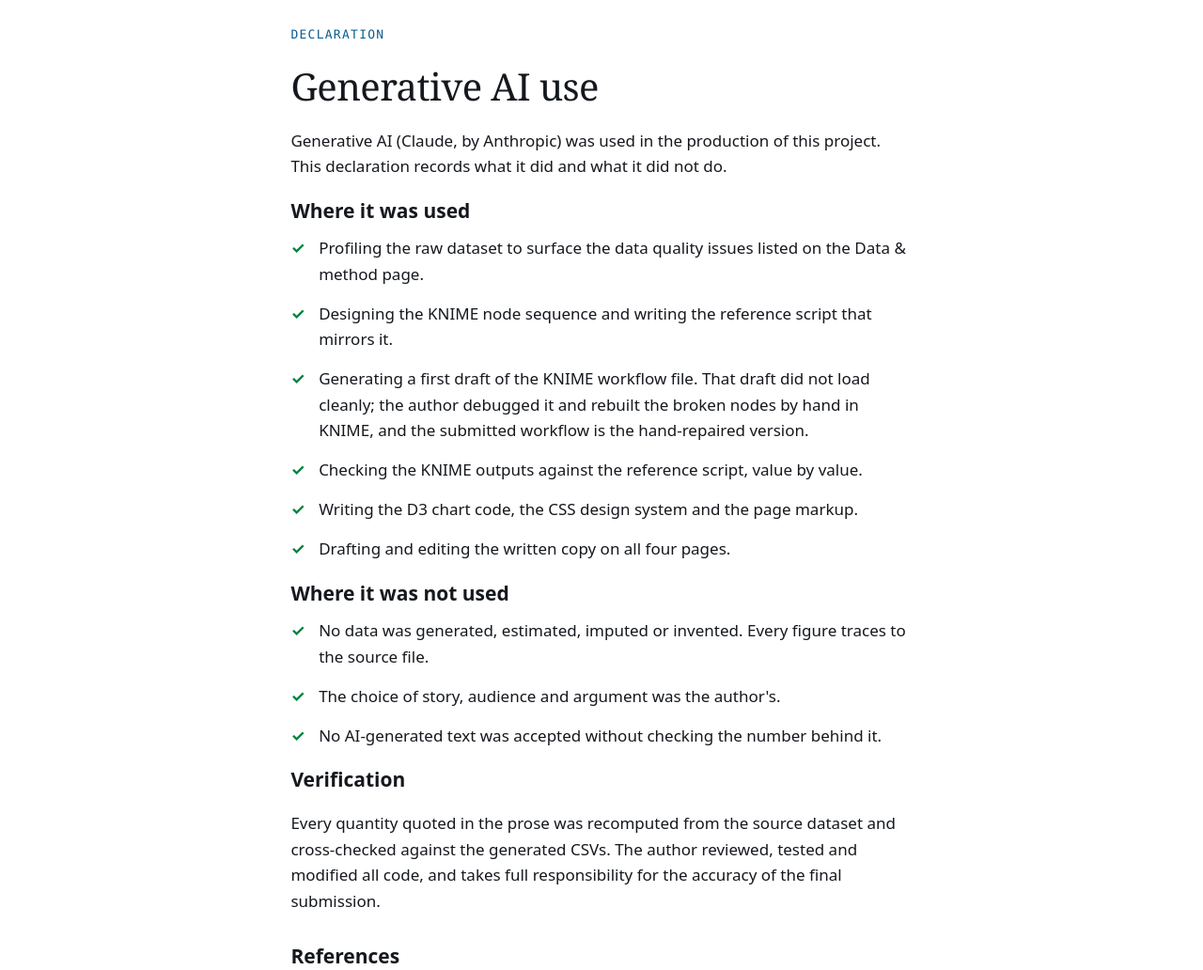
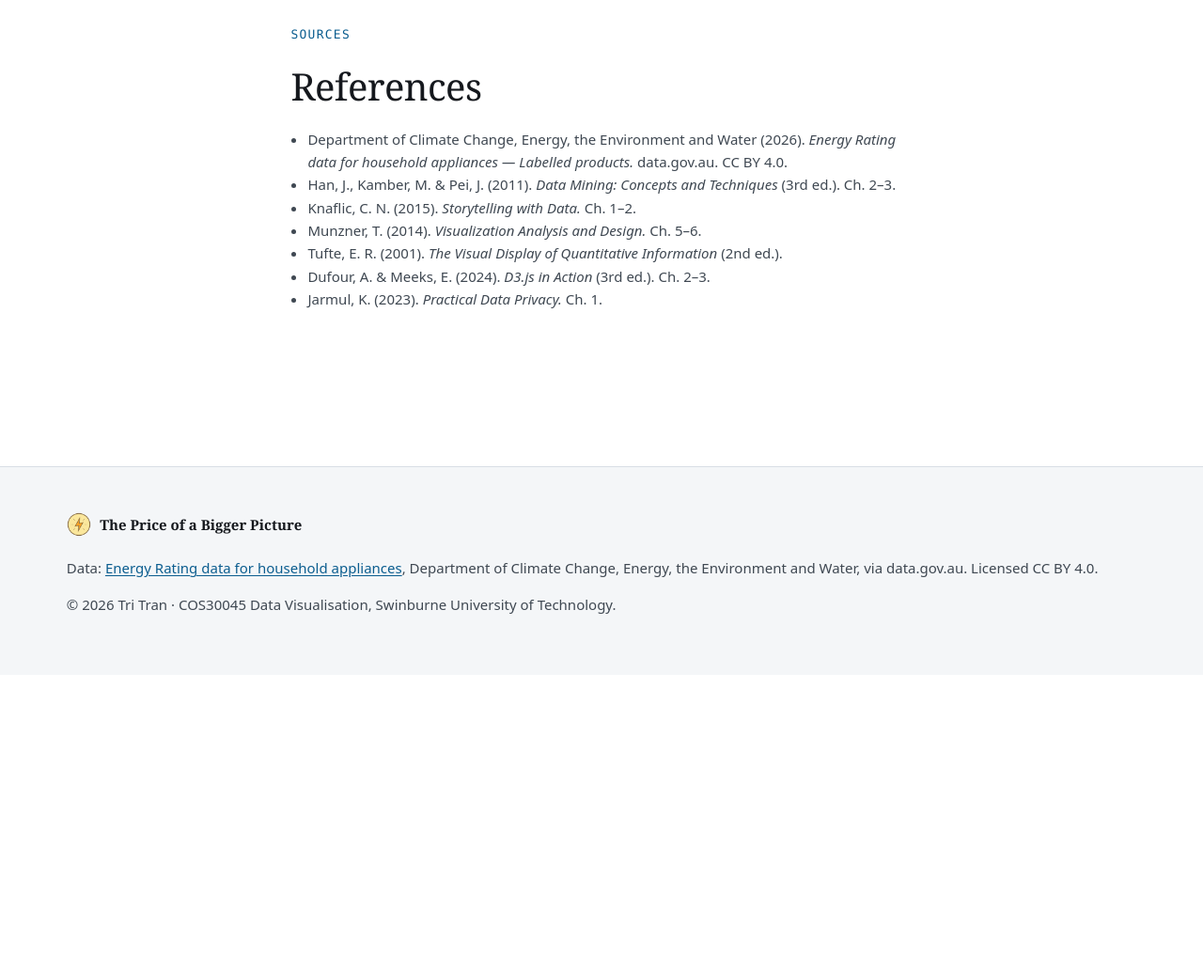
Before and after one commit to default19-debug/COS30045_demo1, a plain HTML site: page about.html in a window 1280 px wide. Shown: the part 3800-4832 px from the top of the page at 94% size. After the commit the page ends 4518 px from the top, so only its background shows below. Drawn offline with Linux system fonts and the light colour scheme.

Commit message:
Remove the generative AI declaration from the website
The declaration is submitted as a separate file, so the About section and the footer acknowledgement on the Story, Explore and Data pages are removed. References stay on the About page.

```diff
--- a/about.html
+++ b/about.html
@@ -4,7 +4,7 @@
   <meta charset="UTF-8">
   <meta name="viewport" content="width=device-width, initial-scale=1.0">
   <title>About this project</title>
-  <meta name="description" content="Who this data story is for, what it is trying to achieve, the design decisions behind it, and the generative AI declaration.">
+  <meta name="description" content="Who this data story is for, what it is trying to achieve, and the design decisions behind it.">
   <link rel="icon" href="assets/img/PowerIcon.png" type="image/png">
   <link rel="stylesheet" href="assets/css/styles.css">
 </head>
@@ -227,46 +227,11 @@
       </div>
     </section>
 
-    <!-- ============ GENAI ============ -->
+    <!-- ============ REFERENCES ============ -->
     <section class="section">
       <div class="wrap wrap--text stack">
-        <span class="eyebrow">Declaration</span>
-        <h2>Generative AI use</h2>
-
-        <p>
-          Generative AI (Claude, by Anthropic) was used in the production of this project. This
-          declaration records what it did and what it did not do.
-        </p>
-
-        <h3>Where it was used</h3>
-        <ul class="tick-list">
-          <li>Profiling the raw dataset to surface the data quality issues listed on the Data &amp;
-              method page.</li>
-          <li>Designing the KNIME node sequence and writing the reference script that mirrors it.</li>
-          <li>Generating a first draft of the KNIME workflow file. That draft did not load cleanly;
-              the author debugged it and rebuilt the broken nodes by hand in KNIME, and the submitted
-              workflow is the hand-repaired version.</li>
-          <li>Checking the KNIME outputs against the reference script, value by value.</li>
-          <li>Writing the D3 chart code, the CSS design system and the page markup.</li>
-          <li>Drafting and editing the written copy on all four pages.</li>
-        </ul>
-
-        <h3>Where it was not used</h3>
-        <ul class="tick-list">
-          <li>No data was generated, estimated, imputed or invented. Every figure traces to the
-              source file.</li>
-          <li>The choice of story, audience and argument was the author's.</li>
-          <li>No AI-generated text was accepted without checking the number behind it.</li>
-        </ul>
-
-        <h3>Verification</h3>
-        <p>
-          Every quantity quoted in the prose was recomputed from the source dataset and cross-checked
-          against the generated CSVs. The author reviewed, tested and modified all code, and takes
-          full responsibility for the accuracy of the final submission.
-        </p>
-
-        <h3 style="margin-top:var(--sp-5)">References</h3>
+        <span class="eyebrow">Sources</span>
+        <h2>References</h2>
         <ul class="small muted" style="padding-left:1.2em">
           <li>Department of Climate Change, Energy, the Environment and Water (2026).
               <em>Energy Rating data for household appliances &mdash; Labelled products.</em> data.gov.au. CC BY 4.0.</li>
--- a/assets/css/styles.css
+++ b/assets/css/styles.css
@@ -446,12 +446,6 @@ dl.meta dd { margin: 0; }
 .site-footer__top { display: flex; align-items: center; gap: var(--sp-2); margin-bottom: var(--sp-4); }
 .site-footer__top img { width: 26px; height: 26px; }
 .site-footer__top strong { font-family: var(--font-display); font-weight: 600; color: var(--ink); }
-.site-footer__ack {
-  margin-top: var(--sp-4); padding-top: var(--sp-4);
-  border-top: 1px solid var(--rule);
-  font-size: var(--fs-xs); color: var(--ink-3); max-width: 80ch;
-}
-
 /* --- Print ---------------------------------------------------------------- */
 @media print {
   .site-header, .theme-toggle, .controls, .skip-link { display: none; }
```
Also changed, not shown: data.html (+0 -7 lines), explore.html (+0 -7 lines), index.html (+0 -7 lines), 3 other files.
